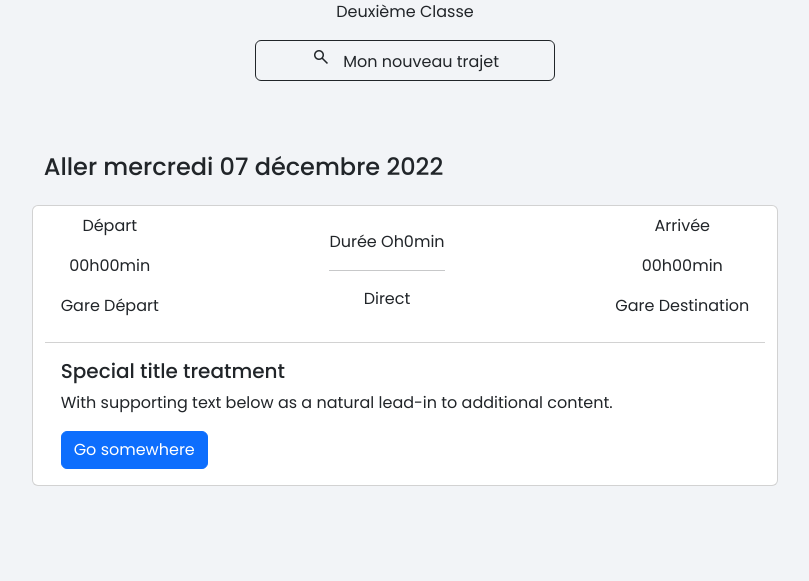
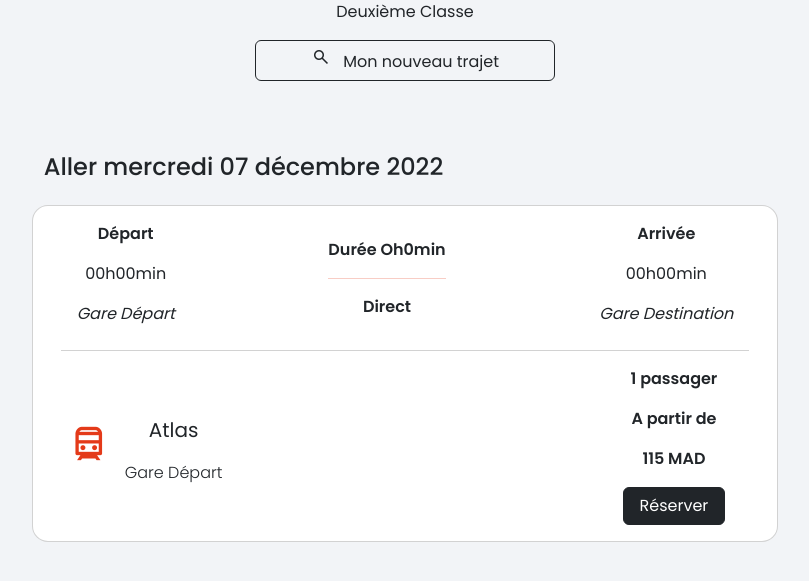
Before and after one commit to elhathoute/YouTrain, a PHP site: page /result.html in a window 1280 px wide. Shown: the part 152-733 px from the top of the page, without its empty margins (235-1044 px from the left). Run offline with PHP 8.4, Linux system fonts and the light colour scheme; some libraries are stand-ins or nearby versions.

Commit message:
modification au niveau du page de résultats

```diff
--- a/Projet/result.css
+++ b/Projet/result.css
@@ -6,4 +6,9 @@
     box-sizing: border-box;
 }
 
-.nav-link:hover {}
+#btnReserv:hover {
+    background-color: white;
+    border: 3px solid rgb(228, 58, 25);
+    color: rgb(228, 58, 25);
+    font-weight: bolder;
+}
--- a/Projet/result.html
+++ b/Projet/result.html
@@ -9,6 +9,9 @@
     <!-- CSS only -->
     <link href="https://cdn.jsdelivr.net/npm/bootstrap@5.2.3/dist/css/bootstrap.min.css" rel="stylesheet" integrity="sha384-rbsA2VBKQhggwzxH7pPCaAqO46MgnOM80zW1RWuH61DGLwZJEdK2Kadq2F9CUG65" crossorigin="anonymous">
     <link href="https://fonts.googleapis.com/css2?family=Material+Symbols+Outlined" rel="stylesheet" />
+    <link rel="stylesheet" href="https://cdn.jsdelivr.net/npm/bootstrap-icons@1.3.0/font/bootstrap-icons.css" />
+    <link href='https://unpkg.com/boxicons@2.1.4/css/boxicons.min.css' rel='stylesheet'>
+
     <link rel="stylesheet" href="./result.css">
 </head>
 
@@ -71,29 +74,43 @@
                 <h4 class="text-start text-dark my-4">Aller mercredi 07 décembre 2022</h4>
             </div>
             <div class="row">
-                <div class="card">
-                    <div class="card-header bg-white d-flex justify-content-between">
+                <div class="card rounded-4">
+                    <div class="card-header bg-white d-flex justify-content-between mt-2 mx-3">
                         <div class="text-center">
-                            <p>Départ</p>
-                            <p>00h00min</p>
-                            <p>Gare Départ</p>
+                            <p class="fw-semibold">Départ</p>
+                            <p class="fw-normal">00h00min</p>
+                            <p class="fst-italic">Gare Départ</p>
                         </div>
                         <div class="text-center mt-3">
-                            <P>Durée Oh0min</P>
-                            <hr>
-                            <p>Direct</p>
+                            <P class="fw-semibold">Durée Oh0min</P>
+                            <hr style="color: rgb(228, 58, 25);">
+                            <p class="fw-semibold">Direct</p>
                         </div>
                         <div class="text-center">
-                            <p>Arrivée</p>
+                            <p class="fw-semibold">Arrivée</p>
                             <p>00h00min</p>
-                            <p>Gare Destination</p>
+                            <p class="fst-italic">Gare Destination</p>
                         </div>
                     </div>
 
-                    <div class="card-body">
-                        <h5 class="card-title">Special title treatment</h5>
-                        <p class="card-text">With supporting text below as a natural lead-in to additional content.</p>
-                        <a href="#" class="btn btn-primary">Go somewhere</a>
+                    <div class="card-body d-flex justify-content-between align-items-center">
+                        <div class="d-flex align-items-center">
+                            <div class="ps-2">
+                                <i class='bx bx-train fs-1' style=" color: rgb(228, 58, 25);"></i>
+                            </div>
+                            <div class="px-3 text-center">
+                                <p class="mt-2 text-center pt-3 fs-5">Atlas</p>
+                                <p class="text-center fw-light">Gare Départ</p>
+                            </div>
+
+                        </div>
+                        <div class="px-4 text-center">
+                            <p class="px-2 fw-semibold"> 1 passager</p>
+                            <p class=" px-2 fw-semibold">A partir de</p>
+                            <p class=" px-2 fw-semibold ">115 MAD</p>
+                            <button id="btnReserv" type="submit " class="btn btn-dark px-3 ">Réserver</button>
+
+                        </div>
                     </div>
                 </div>
             </div>
@@ -105,7 +122,7 @@
 
 </body>
 <!-- JavaScript Bundle with Popper -->
-<script src="https://cdn.jsdelivr.net/npm/bootstrap@5.2.3/dist/js/bootstrap.bundle.min.js" integrity="sha384-kenU1KFdBIe4zVF0s0G1M5b4hcpxyD9F7jL+jjXkk+Q2h455rYXK/7HAuoJl+0I4" crossorigin="anonymous"></script>
+<script src="https://cdn.jsdelivr.net/npm/bootstrap@5.2.3/dist/js/bootstrap.bundle.min.js " integrity="sha384-kenU1KFdBIe4zVF0s0G1M5b4hcpxyD9F7jL+jjXkk+Q2h455rYXK/7HAuoJl+0I4 " crossorigin="anonymous "></script>
 
 </html>
 
```
